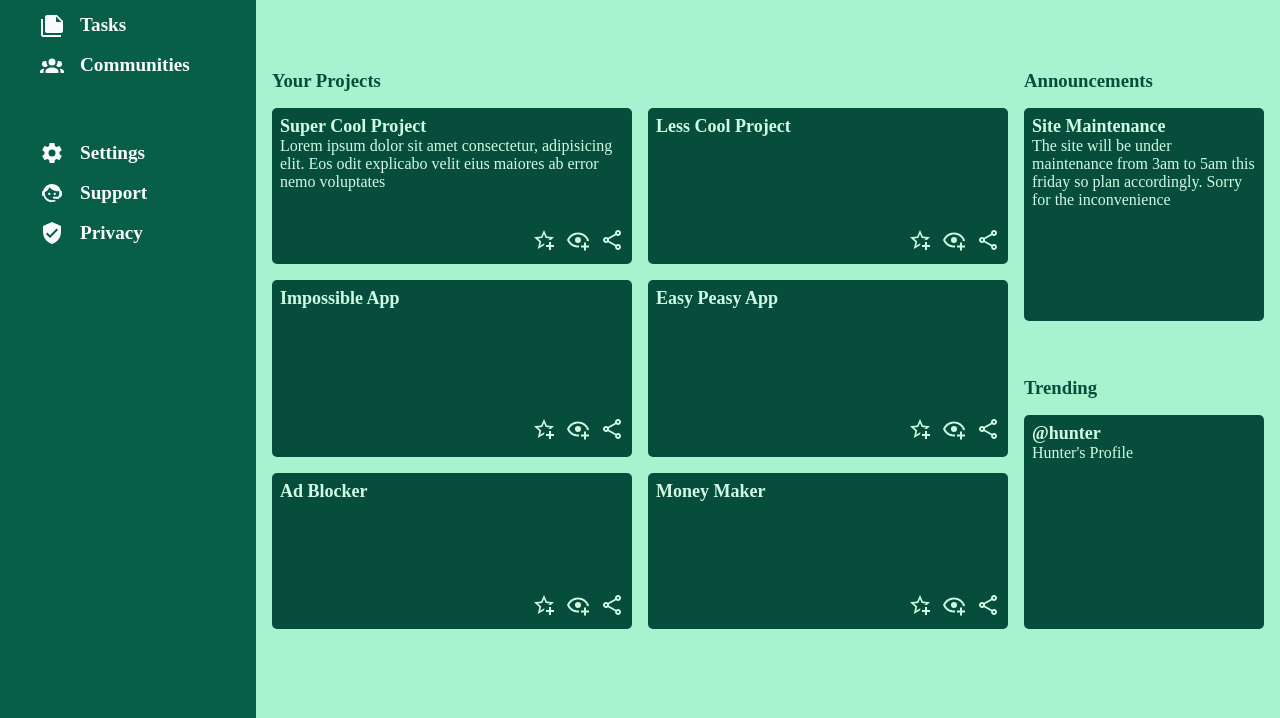
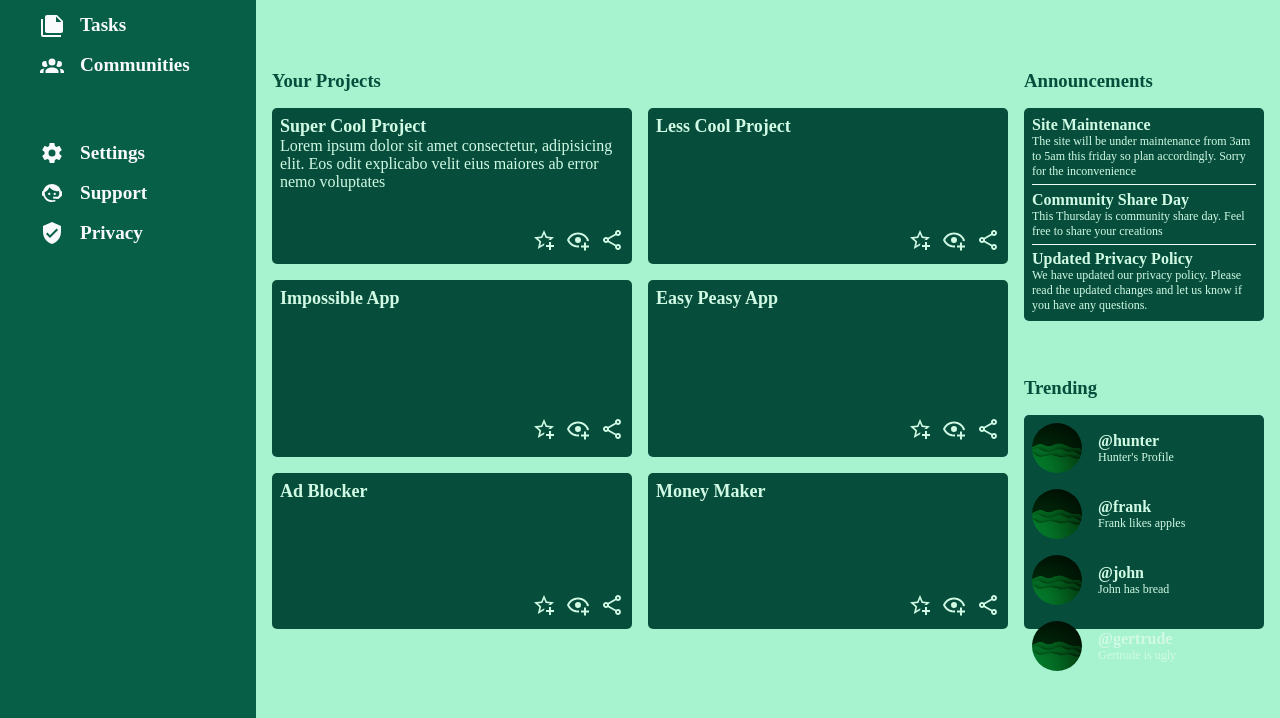
Before and after one commit to hduger/admin-dashboard, a plain HTML site: page index.html in a window 1280 px wide. Shown: the part 232-950 px from the top of the page. Drawn offline with Linux system fonts and the light colour scheme.

Commit message:
Finished Project

```diff
--- a/index.html
+++ b/index.html
@@ -70,7 +70,7 @@
             </div>
             <div class="name">
                 <img src="green.jpg" alt="green image">
-                <div class="user">Hunter Duger (@hunter)</div>
+                <div class="user"> <span>Welcome,</span> <br> Hunter Duger (@hunter)</div>
             </div>
 
             <div class="buttons">
@@ -223,13 +223,38 @@
                     <p class="title">Site Maintenance</p>
                     <p>The site will be under maintenance from 3am to 5am this friday so plan accordingly. Sorry for the inconvenience</p>
                 </div>
+                <div class="border"></div>
+                <div class="announcements">
+                    <p class="title">Community Share Day</p>
+                    <p>This Thursday is community share day. Feel free to share your creations</p>
+                </div>
+                <div class="border"></div>
+                <div class="announcements">
+                    <p class="title">Updated Privacy Policy</p>
+                    <p>We have updated our privacy policy. Please read the updated changes and let us know if you have any questions.</p>
+                </div>
 
             </div>
             <h3 class="your-trending">Trending</h3>
             <div class="trending-container">
                 <div class="trending">
-                    <p class="title">@hunter</p>
-                    <p>Hunter's Profile</p>
+                    <img src="green.jpg" alt="">
+                    <p> <span class="title">@hunter</span> <br>Hunter's Profile</p>
+                </div>
+
+                <div class="trending">
+                    <img src="green.jpg" alt="">
+                    <p> <span class="title">@frank</span> <br>Frank likes apples</p>
+                </div>
+
+                <div class="trending">
+                    <img src="green.jpg" alt="">
+                    <p> <span class="title">@john</span> <br>John has bread</p>
+                </div>
+
+                <div class="trending">
+                    <img src="green.jpg" alt="">
+                    <p> <span class="title">@gertrude</span> <br>Gertrude is ugly</p>
                 </div>
 
             </div>
--- a/style.css
+++ b/style.css
@@ -168,6 +168,24 @@ svg {
     border-radius: 5px;
     padding: 8px;
     color: #d1fae5;
+    display: flex;
+    flex-direction: column;
+    justify-content: space-around;
+    gap: 5px;
+}
+
+.announcement-container .title {
+    font-size: 16px;
+}
+
+.announcement-container p {
+    font-size: 12px;
+}
+
+.border {
+    width: 100%;
+    height: 1px;
+    background-color:#ecfdf5;
 }
 
 .trending-container{
@@ -179,6 +197,24 @@ svg {
     border-radius: 5px;
     padding: 8px;
     color: #d1fae5;
+}
+
+.trending {
+    display: flex;
+    align-items: center;
+    gap: 1rem;
+    margin-bottom: 1rem;
+    font-size: 12px;
+}
+
+.trending img{
+    height: 50px;
+    width: 50px;
+    border-radius: 50px;
+}
+
+.trending .title {
+    font-size: 16px;
 }
 
 .dashboard{
```
